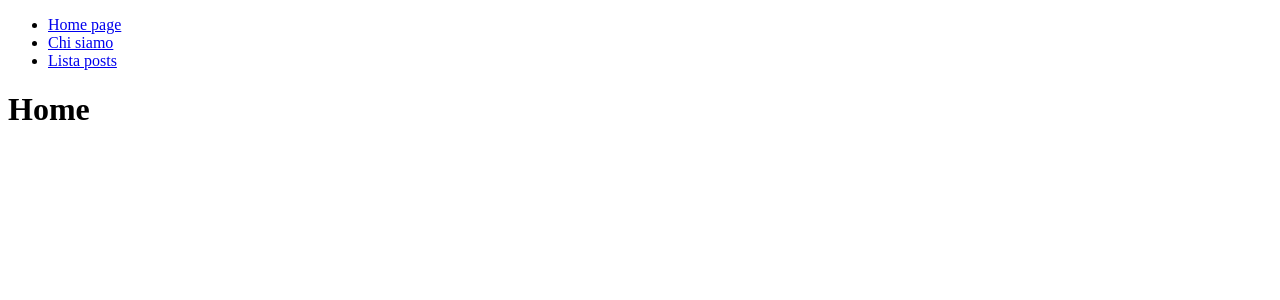
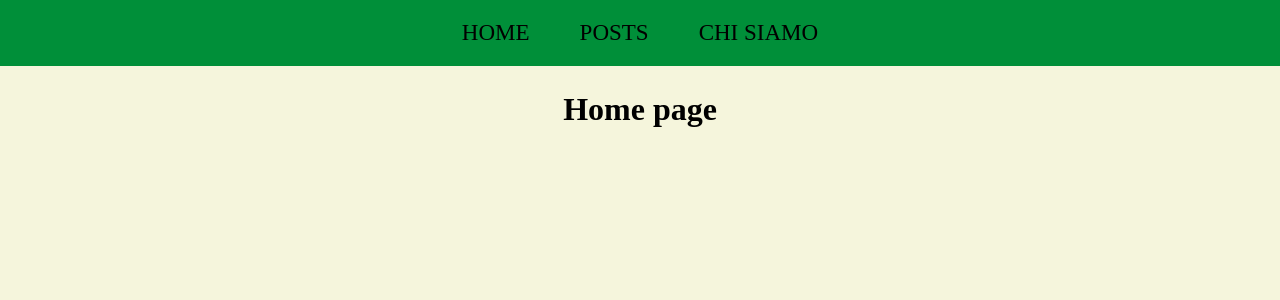
Before and after one commit to VincenzoTulimieri/react-router, a React (Vite) app: page / in a window 1280 px wide. Shown: the top 300 px of the page. Built offline with nearby package versions, Linux system fonts and the light colour scheme.

Commit message:
feat: aggiunto stile alla pagina

```diff
--- a/src/components/Navbar.jsx
+++ b/src/components/Navbar.jsx
@@ -5,10 +5,10 @@ import {NavLink} from "react-router-dom"
 export default function Navbar() {
     return (
         <nav>
-            <ul>
-                <li><NavLink to="/" >Home page</NavLink></li>
+            <ul className="menu">
+                <li><NavLink to="/" >Home</NavLink></li>
+                <li><NavLink to="/posts" >Posts</NavLink></li>
                 <li><NavLink to="/chi-siamo" >Chi siamo</NavLink></li>
-                <li><NavLink to="/posts" >Lista posts</NavLink></li>
             </ul>
         </nav>
     )
--- a/src/index.css
+++ b/src/index.css
@@ -0,0 +1,50 @@
+*{
+  margin: 0;
+  padding: 0;
+  box-sizing: border-box;
+}
+body{
+  background-color: #f5f5dc;
+}
+
+
+a{
+  all: unset;
+}
+
+ul{
+  list-style: none;
+}
+/* container */
+.container{
+  max-width: 1200px;
+  margin: 0 auto;
+}
+
+
+/* header */
+header{
+  padding: 20px;
+  background-color: #008f39;
+  display: flex;
+  justify-content: center;
+  align-items: center;
+  margin-bottom: 25px;
+}
+.menu{
+  display: flex;
+  gap: 50px;
+}
+.menu li{
+  font-size: 23px;
+  text-transform: uppercase;
+}
+.menu li:hover{
+  cursor: pointer;
+  color: #ffffff;
+}
+
+/* main */
+main{
+  text-align: center;
+}
--- a/src/layouts/DefaultLayout.jsx
+++ b/src/layouts/DefaultLayout.jsx
@@ -2,11 +2,15 @@
 import { Outlet } from "react-router-dom";
 import Header from "../components/Header/Header";
 
-export default function DefaultLayout(){
-    return(
+export default function DefaultLayout() {
+    return (
         <>
             <Header />
-            <Outlet />
+            <main>
+                <div className="container">
+                    <Outlet />
+                </div>
+            </main>
         </>
     )
 }
--- a/src/pages/HomePage.jsx
+++ b/src/pages/HomePage.jsx
@@ -1,5 +1,5 @@
 export default function HomePage(){
     return(
-        <div><h1>Home</h1></div>
+        <div><h1>Home page</h1></div>
     )
 }
--- a/src/pages/PostsList.jsx
+++ b/src/pages/PostsList.jsx
@@ -1,5 +1,5 @@
 export default function PostList(){
     return(
-        <div><h1>Posts</h1></div>
+        <div><h1>Lista dei Posts</h1></div>
     )
 }
```
